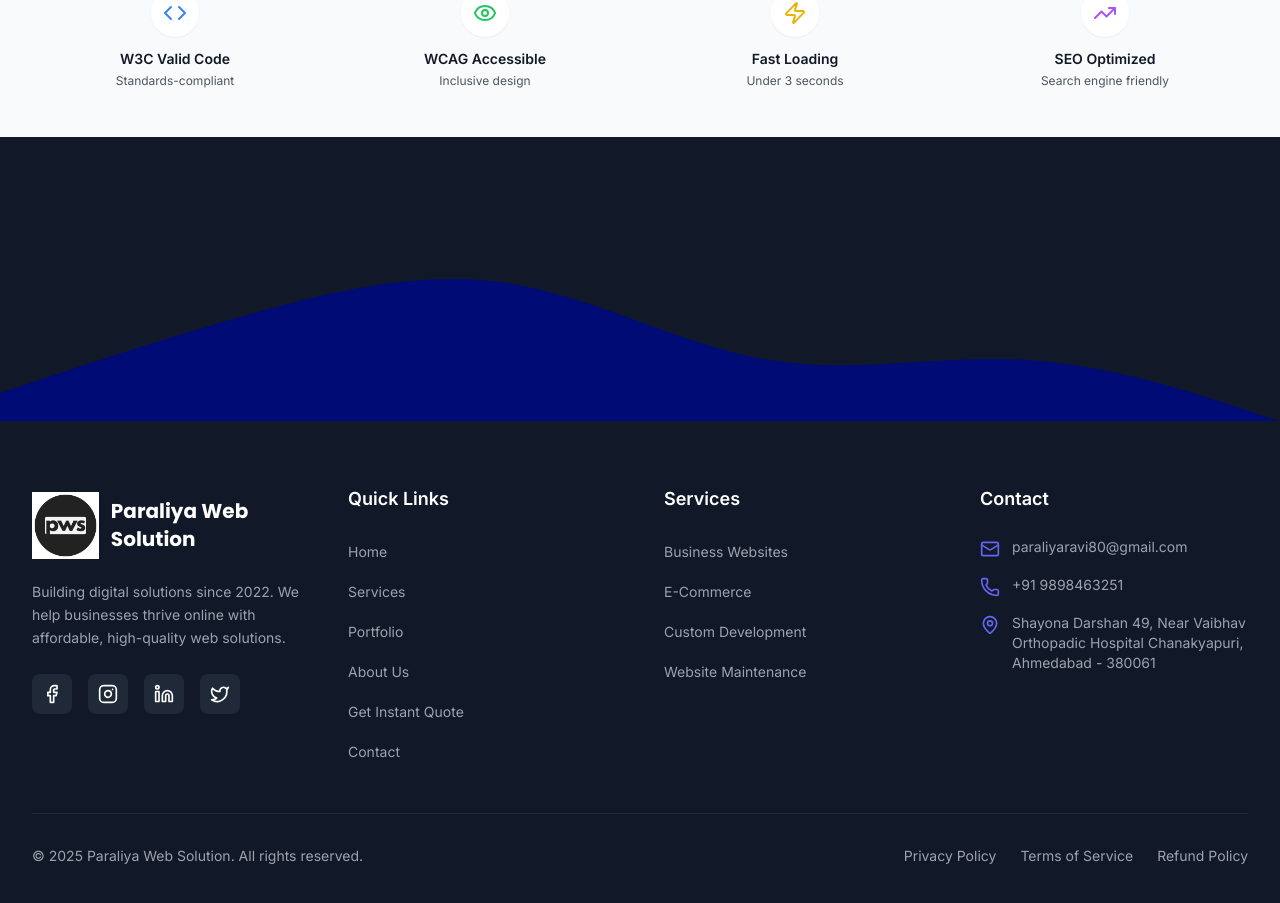
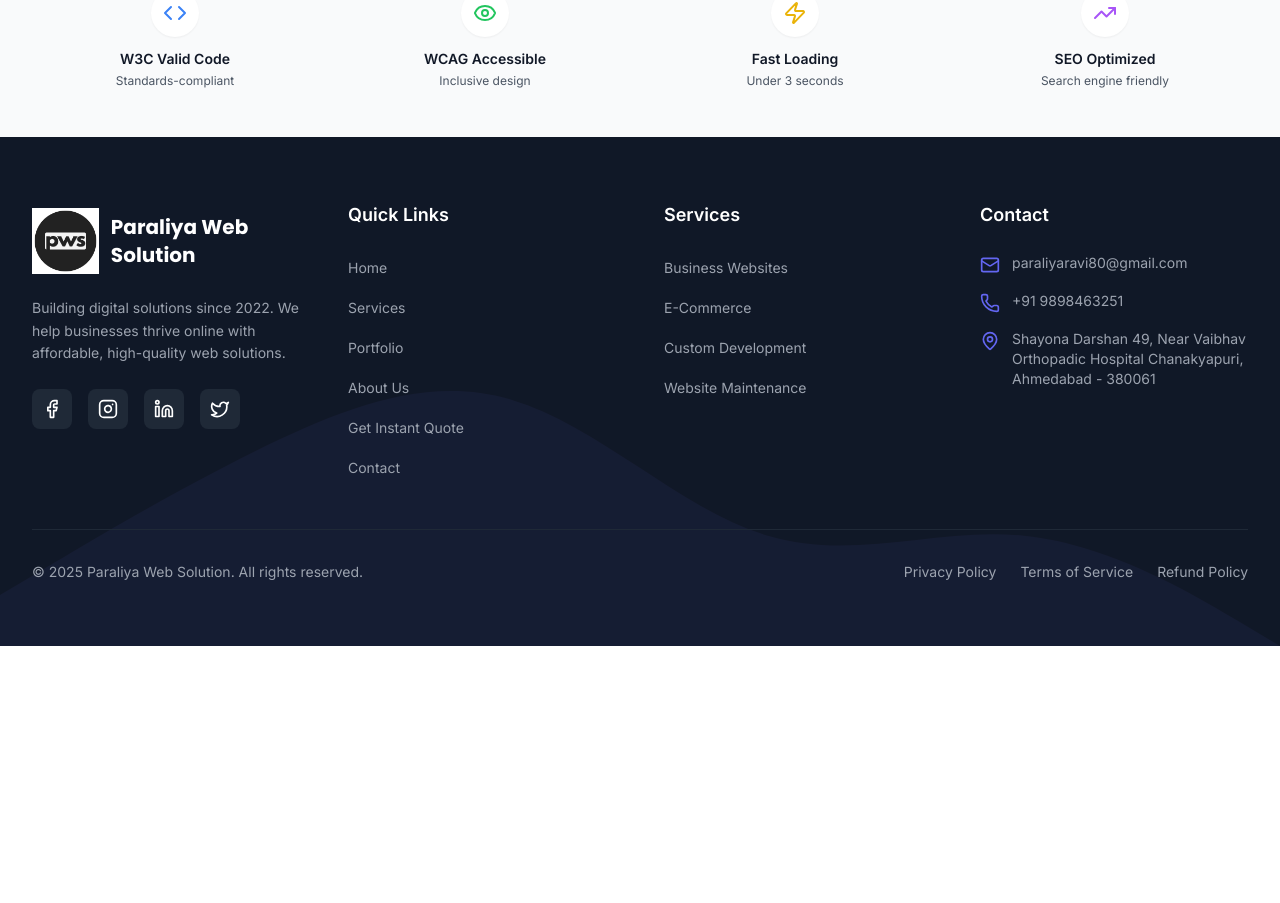
Before and after one commit to RaviparaliyaRP/paraliyawebsolution, a Next.js app: page /about in a window 1280 px wide. Shown: the part 6818-7721 px from the top of the page. After the commit the page ends 7464 px from the top, so only its background shows below. Built offline with nearby package versions, Linux system fonts and the light colour scheme.

Commit message:
Add SVG wave as background inside footer with brand colors, ensure text visibility

```diff
--- a/src/components/layout/Footer.tsx
+++ b/src/components/layout/Footer.tsx
@@ -54,13 +54,19 @@
   return (
     <>
       <TrustBadges />
-      <footer className="bg-gray-900 text-white">
-        <div className="w-full">
-          <svg xmlns="http://www.w3.org/2000/svg" viewBox="0 0 1440 320" className="w-full h-auto">
-            <path fill="#000b76" fillOpacity="1" d="M0,288L48,272C96,256,192,224,288,197.3C384,171,480,149,576,165.3C672,181,768,235,864,250.7C960,267,1056,245,1152,250.7C1248,256,1344,288,1392,304L1440,320L1440,320L1392,320C1344,320,1248,320,1152,320C1056,320,960,320,864,320C768,320,672,320,576,320C480,320,384,320,288,320C192,320,96,320,48,320L0,320Z"></path>
+      <footer className="bg-gray-900 text-white relative overflow-hidden">
+        {/* SVG Wave Background */}
+        <div className="absolute inset-0 w-full h-full pointer-events-none">
+          <svg xmlns="http://www.w3.org/2000/svg" viewBox="0 0 1440 320" className="w-full h-full object-cover" preserveAspectRatio="none">
+            <path fill="#6366F1" fillOpacity="0.3" d="M0,288L48,272C96,256,192,224,288,197.3C384,171,480,149,576,165.3C672,181,768,235,864,250.7C960,267,1056,245,1152,250.7C1248,256,1344,288,1392,304L1440,320L1440,320L1392,320C1344,320,1248,320,1152,320C1056,320,960,320,864,320C768,320,672,320,576,320C480,320,384,320,288,320C192,320,96,320,48,320L0,320Z"></path>
           </svg>
         </div>
-        <div className="max-w-7xl mx-auto px-4 sm:px-6 lg:px-8 py-12 lg:py-16">
+
+        {/* Dark overlay to ensure text readability */}
+        <div className="absolute inset-0 bg-gray-900/80 pointer-events-none"></div>
+
+        {/* Content */}
+        <div className="relative z-10 max-w-7xl mx-auto px-4 sm:px-6 lg:px-8 py-12 lg:py-16">
         <div className="grid grid-cols-1 md:grid-cols-2 lg:grid-cols-4 gap-8 lg:gap-12">
           {/* Brand Column */}
           <div className="lg:col-span-1">
@@ -185,8 +191,8 @@
             </div>
           </div>
         </div>
-      </div>
-    </footer>
+        </div>
+      </footer>
     </>
   );
 };
```
